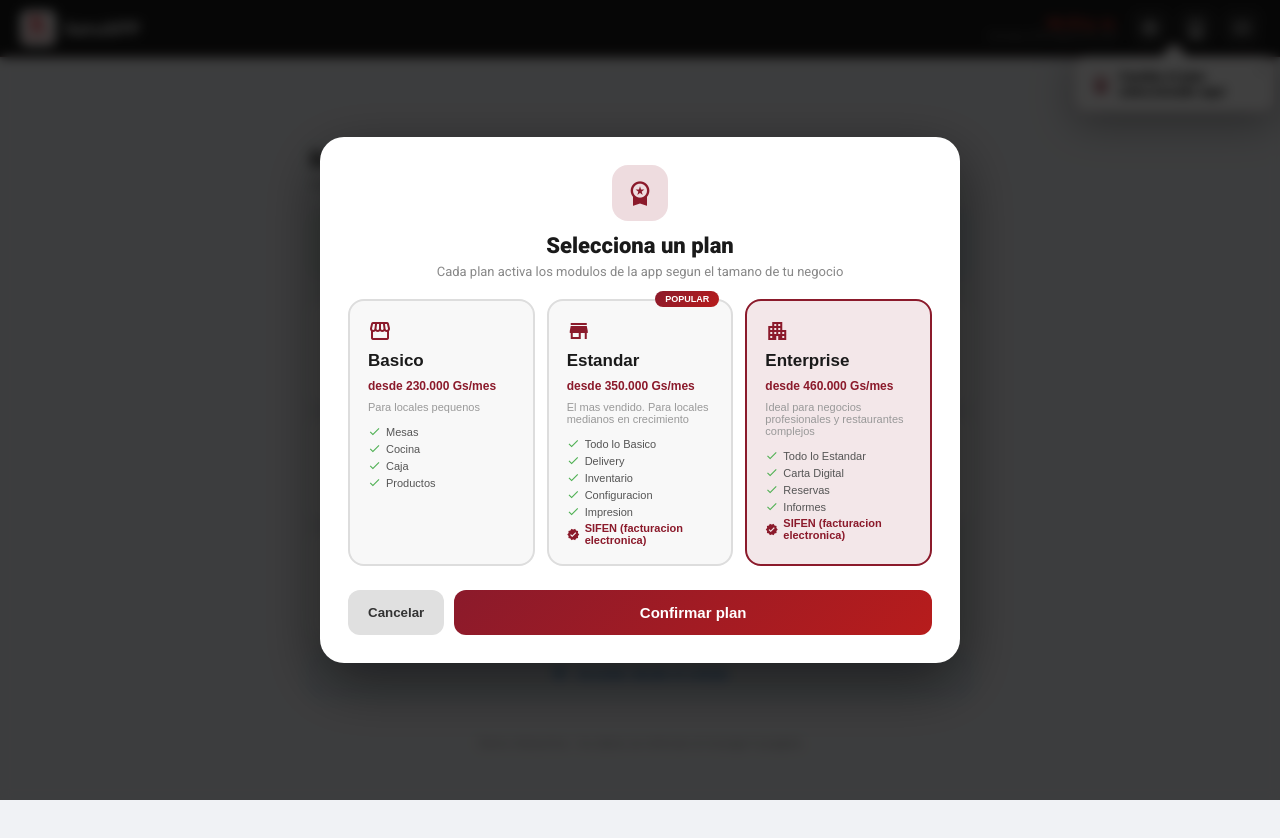
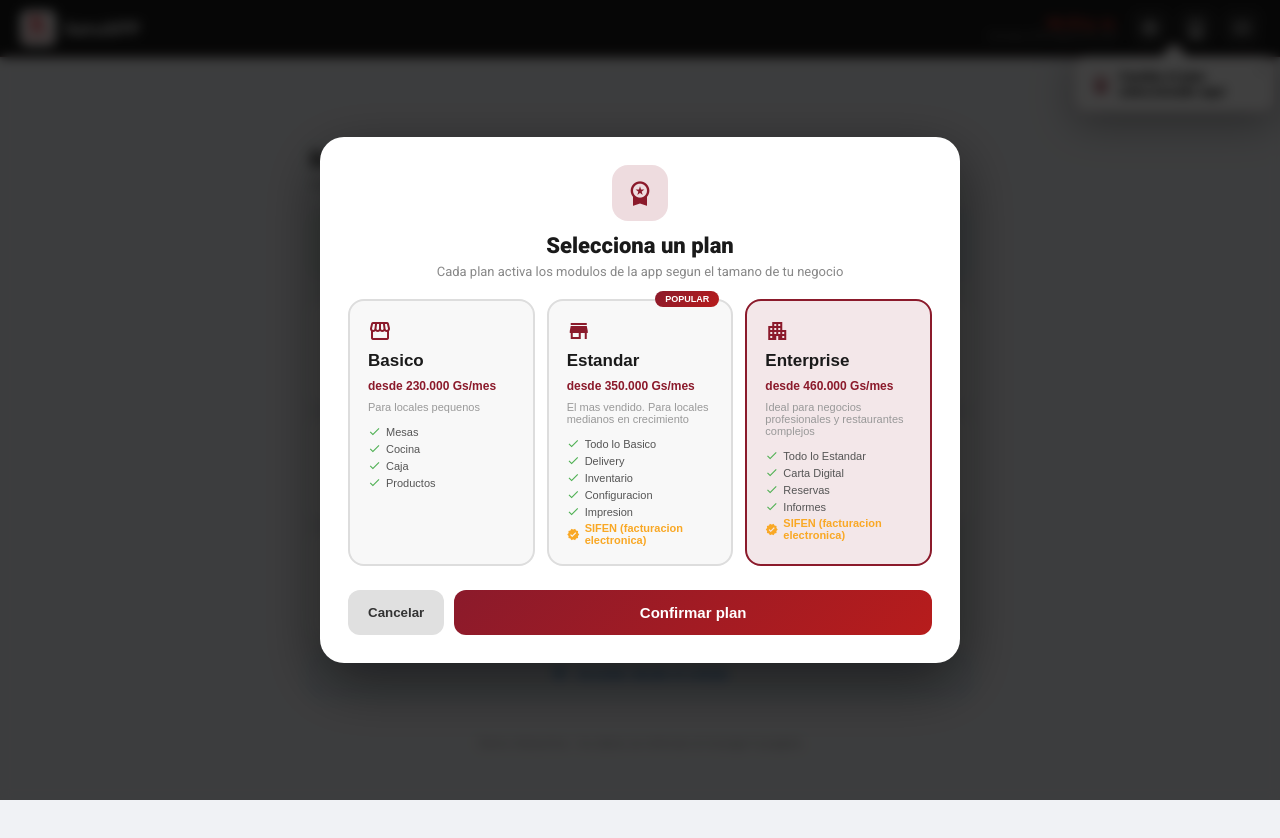
Before and after one commit to Fantonixo23/karudemo, a React (Vite) app: page /app/inicio in a window 1280 px wide. Shown: the top 838 px of the page. Built offline with nearby package versions, Linux system fonts and the light colour scheme.

Commit message:
Resaltar SIFEN en amarillo en el selector de planes

```diff
--- a/src/components/PlanModal.jsx
+++ b/src/components/PlanModal.jsx
@@ -106,11 +106,11 @@ export default function PlanModal({ onClose }) {
                     return (
                       <span key={i} style={{
                         fontSize: '11px',
-                        color: esSifen ? '#8B1A2B' : (darkMode ? '#ccc' : '#555'),
+                        color: esSifen ? '#F9A825' : (darkMode ? '#ccc' : '#555'),
                         fontWeight: esSifen ? '800' : '400',
                         display: 'flex', alignItems: 'center', gap: '5px',
                       }}>
-                        <span className="material-icons" style={{ fontSize: '13px', color: esSifen ? '#8B1A2B' : '#4CAF50' }}>{esSifen ? 'verified' : 'check'}</span>
+                        <span className="material-icons" style={{ fontSize: '13px', color: esSifen ? '#F9A825' : '#4CAF50' }}>{esSifen ? 'verified' : 'check'}</span>
                         {inc}
                       </span>
                     )
```
